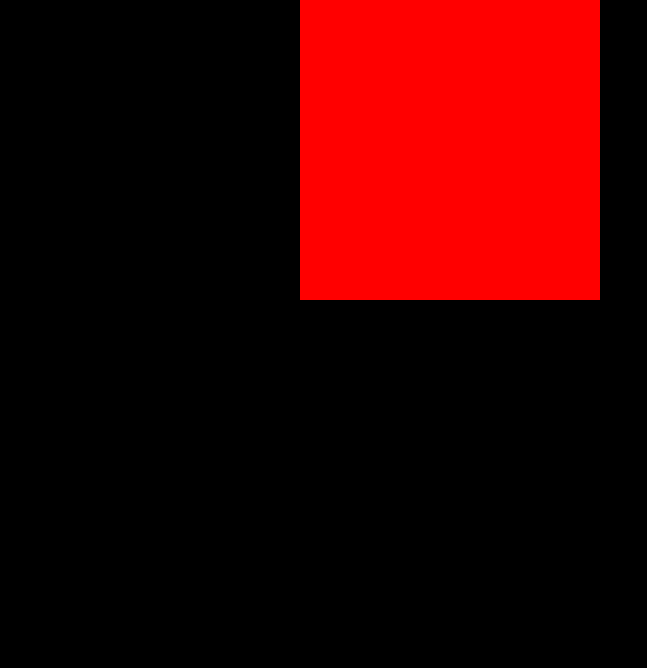
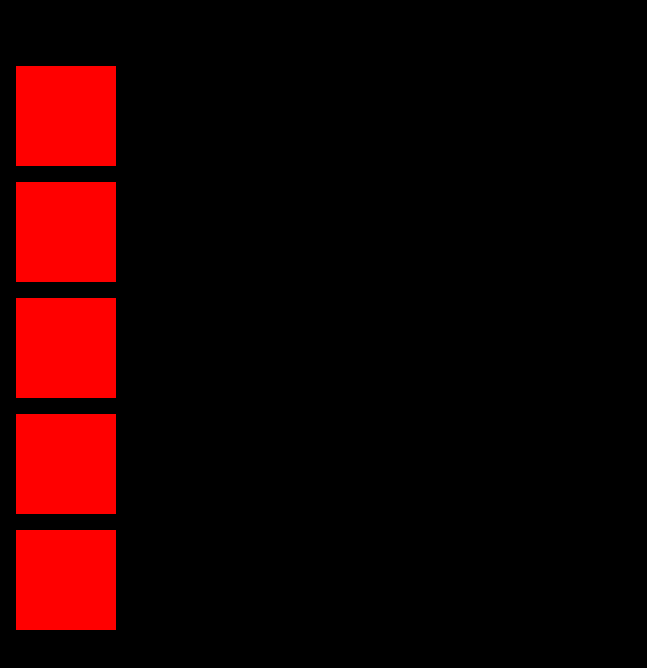
Before and after one commit to amitgith/GSAP-Learning, a website built with Vite: page index.html in a window 1280 px wide. Shown: the whole page, without its empty margins (0-647 px from the left). Built offline with nearby package versions, Linux system fonts and the light colour scheme.

Commit message:
using Stagger

```diff
--- a/index.html
+++ b/index.html
@@ -9,6 +9,10 @@
   <body>
     <div id="app">
       <div class="box"></div>
+      <div class="box"></div>
+      <div class="box"></div>
+      <div class="box"></div>
+      <div class="box"></div>
       <!-- <button class="btn btn--scale">Scale</button>
       <button class="btn btn--glow">Glow</button>
       <button class="btn btn--wiggle">Wiggle</button> -->
--- a/src/main.js
+++ b/src/main.js
@@ -148,11 +148,29 @@ import { gsap } from "gsap";
 //   }
 // });
 
-import { CustomEase } from "gsap/CustomEase";
-gsap.registerPlugin(CustomEase);
+// import { CustomEase } from "gsap/CustomEase";
+// gsap.registerPlugin(CustomEase);
 
-CustomEase.create(
-  "myEase",
-  "M0,0 C0.126,0.382 0.282,0.674 0.44,0.822 0.632,1.002 0.818,1 1,1",
-);
-gsap.to(".box", { x: 300, ease: "myEase" });
+// CustomEase.create(
+//   "myEase",
+//   "M0,0 C0.126,0.382 0.282,0.674 0.44,0.822 0.632,1.002 0.818,1 1,1",
+// );
+// gsap.to(".box", { x: 300, ease: "myEase" });
+gsap.to(".box", {
+  y: 50,
+  duration: 1.5,
+  delay: 2,
+  ease: "power1.out",
+  // stagger: 1.4,
+  // stagger: -1.4,
+  stagger: {
+    each: 0.4,
+    // from: "center",
+    // from: "edges",
+    // from: "end",
+    // from: "random",
+    // from: "start",
+    // from: "4", //index
+    grid: "auto",
+  },
+});
--- a/src/style.css
+++ b/src/style.css
@@ -10,9 +10,10 @@ body {
   background-color: black;
 }
 .box {
-  width: 300px;
-  height: 300px;
+  width: 100px;
+  height: 100px;
   background-color: red;
+  margin: 1rem;
 }
 button {
   font-size: 2rem;
```
